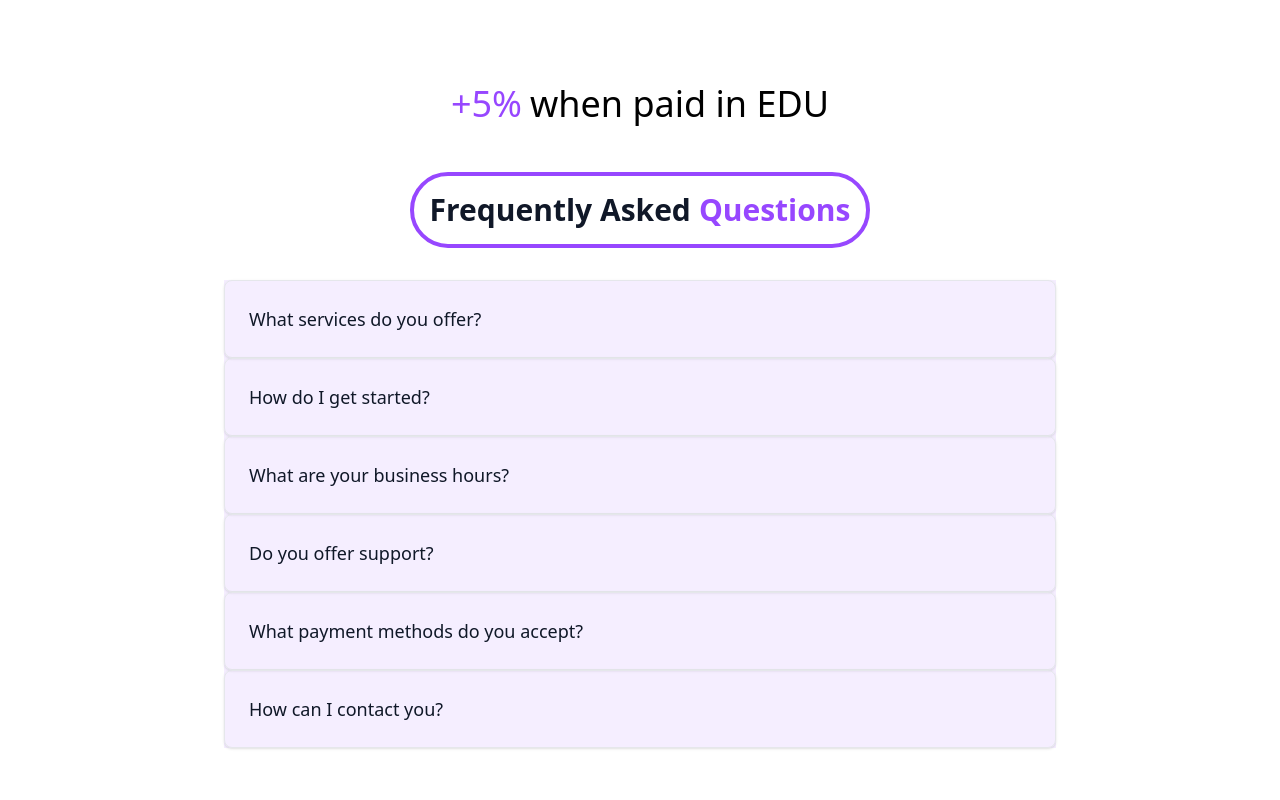
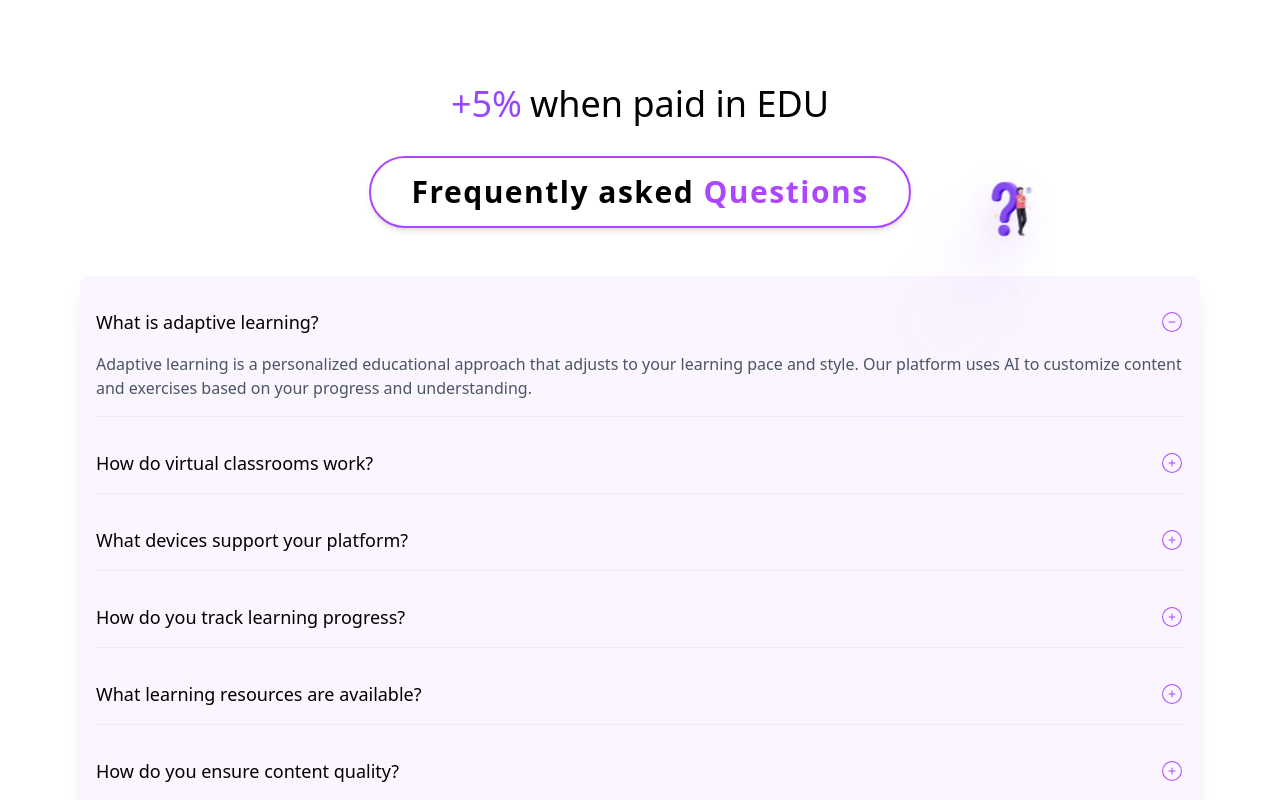
Before and after one commit to sagajax/LearnLed, a React (Vite) app: page / in a window 1280 px wide. Shown: the part 4040-4840 px from the top of the page. Built offline with nearby package versions, Linux system fonts and the light colour scheme.

Commit message:
faq done

```diff
--- a/package.json
+++ b/package.json
@@ -11,6 +11,7 @@
   },
   "dependencies": {
     "@tailwindcss/vite": "^4.0.7",
+    "lucide-react": "^0.475.0",
     "react": "^19.0.0",
     "react-dom": "^19.0.0",
     "react-fast-marquee": "^1.6.5",
--- a/src/components/Faq.jsx
+++ b/src/components/Faq.jsx
@@ -1,89 +1,94 @@
-import {useState} from 'react'
-import f1 from '/f1.svg'
-import { CiCirclePlus } from "react-icons/ci";
-export default function Faq() {
-    const [activeIndex, setActiveIndex] = useState(null);
+import React, { useState } from 'react';
+import { ChevronDown, ChevronUp } from 'lucide-react';
+import { CiCircleMinus,CiCirclePlus } from 'react-icons/ci';
+import f1 from '/f1.svg';
 
-    const faqData = [
+const FAQAccordion = () => {
+  const [openItem, setOpenItem] = useState('adaptive');
+
+  const faqItems = [
     {
-        question: "What services do you offer?",
-        answer:
-          "We offer a comprehensive range of digital solutions including web development, mobile app development, UI/UX design, and digital marketing strategies tailored to your business needs.",
+      id: 'adaptive',
+      question: 'What is adaptive learning?',
+      answer: 'Adaptive learning is a personalized educational approach that adjusts to your learning pace and style. Our platform uses AI to customize content and exercises based on your progress and understanding.'
     },
     {
-        question: "How do I get started?",
-        answer:
-          "Getting started is easy! Simply reach out to us through our contact form or schedule a free consultation. We'll discuss your requirements and create a customized plan for your project.",
+      id: 'virtual',
+      question: 'How do virtual classrooms work?',
+      answer: 'Virtual classrooms provide an interactive online learning environment where you can attend live sessions, collaborate with peers, access recorded lectures, submit assignments, and receive feedback from instructors in real-time.'
     },
     {
-        question: "What are your business hours?",
-        answer:
-          "Our regular business hours are Monday through Friday, 9:00 AM to 6:00 PM EST. However, we provide 24/7 support for urgent matters to our premium clients.",
+      id: 'devices',
+      question: 'What devices support your platform?',
+      answer: 'Our platform is accessible on desktop computers (Windows, Mac, Linux), tablets, and smartphones (iOS and Android). We offer native apps and a responsive web interface to ensure a seamless experience across all devices.'
     },
     {
-        question: "Do you offer support?",
-        answer:
-          "Yes, we provide comprehensive support for all our services. Our dedicated support team is available to assist you with any questions or issues you may encounter.",
+      id: 'progress',
+      question: 'How do you track learning progress?',
+      answer: 'We use comprehensive analytics to monitor your engagement, completion rates, assessment scores, and learning patterns. You can view personalized dashboards with visual progress indicators and receive regular performance reports.'
     },
     {
-        question: "What payment methods do you accept?",
-        answer:
-          "We accept all major credit cards, PayPal, bank transfers, and cryptocurrency. We can also arrange flexible payment plans for larger projects.",
+      id: 'resources',
+      question: 'What learning resources are available?',
+      answer: 'Our platform offers a diverse range of resources including interactive lessons, video tutorials, practice exercises, downloadable study materials, discussion forums, peer collaboration tools, and a searchable knowledge base.'
     },
     {
-        question: "How can I contact you?",
-        answer:
-          "You can reach us through email at support@example.com, call us at (555) 123-4567, or use the contact form on our website. We typically respond within 24 hours.",
-      },
+      id: 'quality',
+      question: 'How do you ensure content quality?',
+      answer: 'All content undergoes rigorous review by subject matter experts, instructional designers, and quality assurance specialists. We regularly update materials based on user feedback, learning outcomes, and the latest educational research.'
+    }
   ];
 
+  const toggleItem = (id) => {
+    setOpenItem(openItem === id ? null : id);
+  };
+
   return (
-      <div className="min-h-screen bg-white">
-        <div className=" max-w-4xl mx-auto px-4 sm:px-6 lg:px-8 py-12">
-          <div className="items-center justify-center text-center  flex">
-
-
-            <div className=" space-x-2 flex rounded-full border-4  border-[#9747FF] p-4 text-3xl font-inter font-bold text-gray-900 ">
-              <h1>Frequently Asked </h1>
-              <h1 className='text-[#9747FF]'>Questions</h1>
+    <div className="w-full max-w-6xl mx-auto px-4 py-8 bg-white rounded-lg ">
+      <div className="flex justify-center items-center mb-12 relative">
+        <div className="bg-white px-10 py-4 rounded-full border-2 border-purple-500 shadow-md z-10">
+          <h2 className="text-2xl md:text-3xl font-bold tracking-wider">Frequently asked <span className="text-purple-500">Questions</span></h2>
+        </div>
+        <div className="absolute right-0 md:right-20 top-0">
+          <div className="relative w-64 h-64 md:w-96 md:h-96">
+            <img
+              src={f1}
+              alt="Question mark illustration"
+              className="w-full h-full object-contain"
+            />
+          </div>
+        </div>
       </div>
 
-            </div>
-            <div className=' m-auto  pt-8'>
-          <div className="bg-[#F5EEFF]">
-            {faqData.map((faq, index) => (
+      <div className="space-y-4 bg-purple-50 rounded-lg p-4 shadow-xl">
+        {faqItems.map((item) => (
           <div
-                key={index}
-                className="border border-gray-200 rounded-lg shadow-sm hover:shadow-md transition-shadow duration-300"
+            key={item.id}
+            className="border-b border-purple-100 last:border-b-0"
           >
             <button
-                  onClick={() =>
-                    setActiveIndex(activeIndex === index ? null : index)
+              onClick={() => toggleItem(item.id)}
+              className="w-full flex justify-between items-center py-4 text-left focus:outline-none"
+            >
+              <h3 className="text-lg font-medium">{item.question}</h3>
+              <span className="text-purple-500">
+                {openItem === item.id ?
+                  <CiCircleMinus className="w-6 h-6" /> :
+                  <CiCirclePlus className="w-6 h-6" />
                 }
-                  className="w-full flex items-center justify-between p-4 sm:p-6 text-left"
-                >
-                  <span className="text-gray-900 font-inter text-lg">
-                    {faq.question}
               </span>
-                  <img
-                    className={` ${
-                      activeIndex === index ? "fa-minus" : <CiCirclePlus />
+            </button>
 
-                    } text-[#8B5CF6] transition-transform duration-300 ${
-                      activeIndex === index ? "rotate-180" : "rotate-0"
-                    }`}
-                  ></img>
-                </button>
-                {activeIndex === index && (
-                  <div className="p-4 sm:p-6 pt-0">
-                    <p className="text-gray-700 font-inter">{faq.answer}</p>
+            {openItem === item.id && (
+              <div className="pb-4 text-gray-600">
+                <p>{item.answer}</p>
               </div>
             )}
           </div>
         ))}
       </div>
     </div>
-        </div>
-      </div>
   );
-  }
+};
+
+export default FAQAccordion;
```
Also changed, not shown: 1 other file (tests, documents, lock files or other folders). Lines whose indentation alone changed are shown as unchanged.
